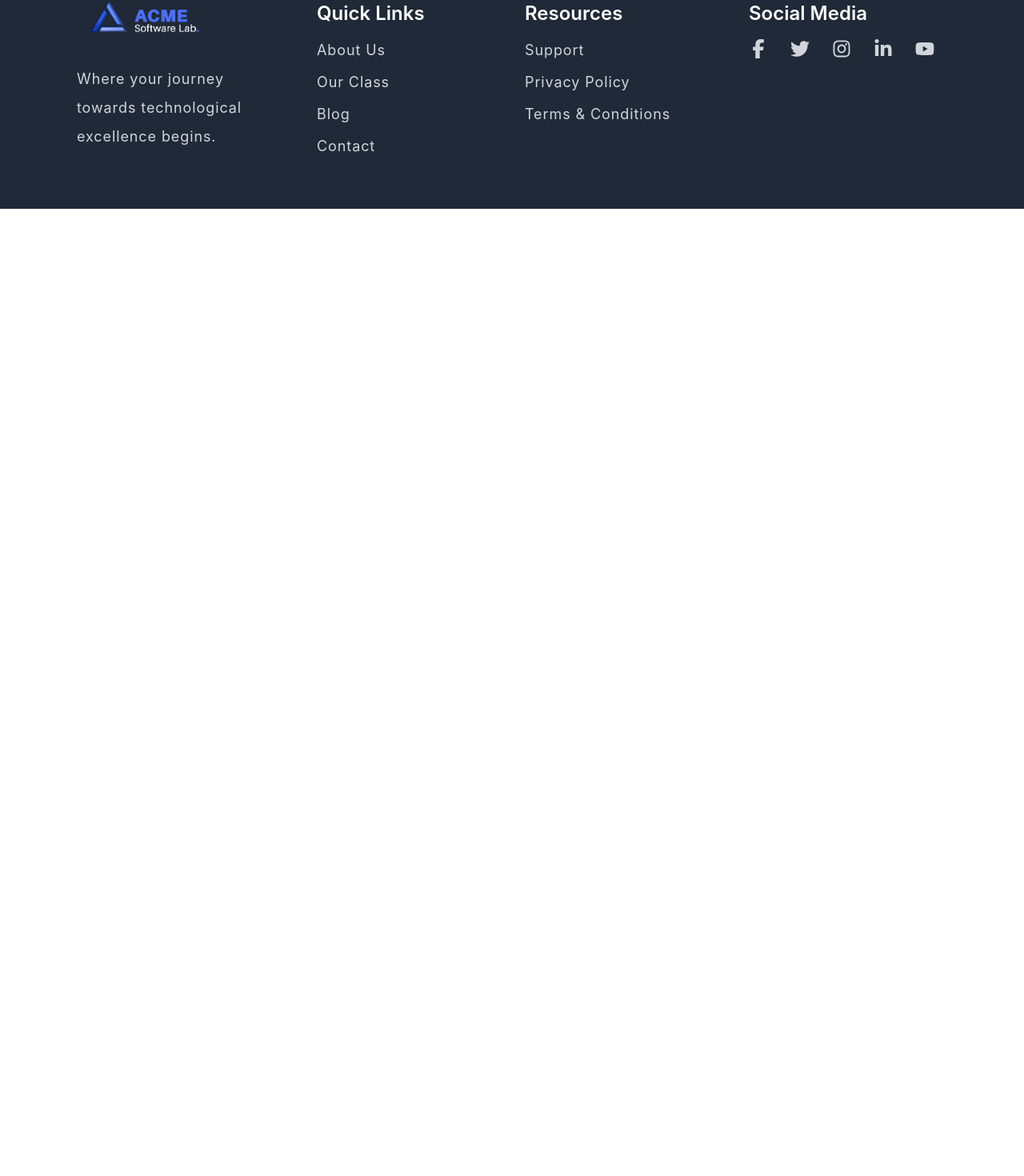
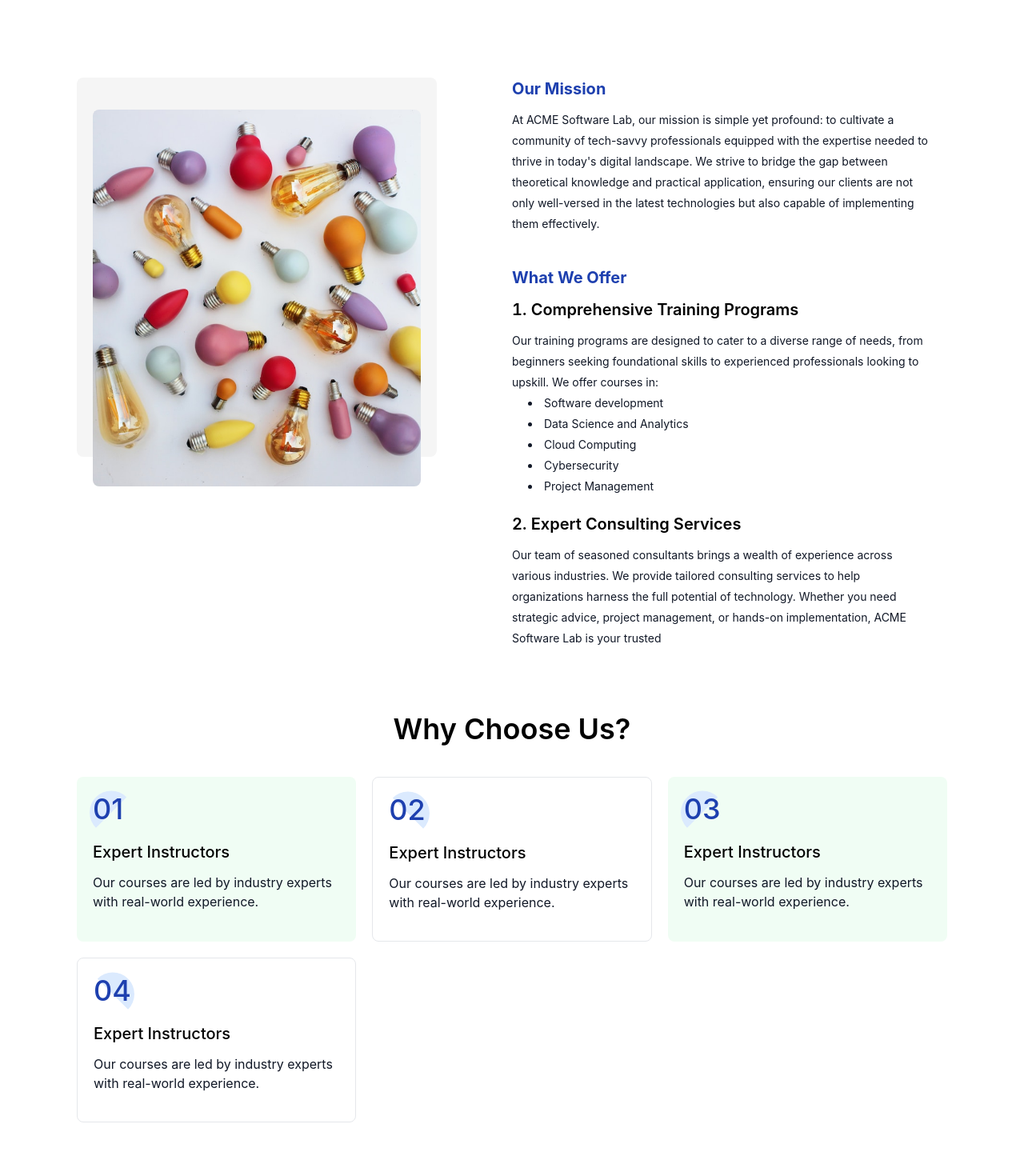
Before and after one commit to Unique-01/acme-software-lab, a React (Create React App) app: page /about in a window 1280 px wide. Shown: the part 709-2179 px from the top of the page at 80% size. Before the commit the page ends 970 px from the top, so only its background shows below. Built offline with nearby package versions, Linux system fonts and the light colour scheme.

Commit message:
complete about us page

```diff
--- a/src/pages/AboutPage/components/Header.tsx
+++ b/src/pages/AboutPage/components/Header.tsx
@@ -3,7 +3,7 @@ import headerImg2 from "../assets/headerImg2.jpeg";
 
 const Header: React.FC = () => {
     return (
-        <div className="grid md:grid-cols-2 ">
+        <div className="grid md:grid-cols-2 pb-20 pt-10 ">
             <div>
                 <h1 className="text-blue-800 text-5xl font-bold mb-5">
                     About Us
--- /dev/null
+++ b/src/pages/AboutPage/components/MissionSection.tsx
@@ -0,0 +1,77 @@
+import MissionImg from "../assets/missionImg.jpeg";
+
+const MissionSection: React.FC = () => {
+    return (
+        <div className="grid lg:grid-cols-2 py-20">
+            <div className="">
+                <div className="bg-neutral-100 h-[474px] w-[450px] rounded-lg relative">
+                    <div className="absolute left-5 top-10">
+                        <img
+                            src={MissionImg}
+                            alt=""
+                            className="w-[410px] h-[471px] rounded-lg object-cover"
+                        />
+                    </div>
+                </div>
+            </div>
+            <div className="pe-5">
+                <div className="mb-10">
+                    <h3 className="text-blue-800 font-bold text-xl mb-3">
+                        Our Mission
+                    </h3>
+                    <p className="font-normal text-gray-900 text-sm leading-[26px]">
+                        At ACME Software Lab, our mission is simple yet
+                        profound: to cultivate a community of tech-savvy
+                        professionals equipped with the expertise needed to
+                        thrive in today's digital landscape. We strive to bridge
+                        the gap between theoretical knowledge and practical
+                        application, ensuring our clients are not only
+                        well-versed in the latest technologies but also capable
+                        of implementing them effectively.
+                    </p>
+                </div>
+                <div>
+                    <h3 className="text-blue-800 font-bold text-xl mb-3">
+                        What We Offer
+                    </h3>
+                    <ol className="list-decimal list-inside">
+                        <div className="mb-5">
+                            <li className="font-semibold text-xl mb-3">
+                                Comprehensive Training Programs
+                            </li>
+                            <p className="font-normal text-gray-900 text-sm leading-[26px]">
+                                Our training programs are designed to cater to a
+                                diverse range of needs, from beginners seeking
+                                foundational skills to experienced professionals
+                                looking to upskill. We offer courses in:
+                                <ul className="list-disc list-inside ps-5">
+                                    <li>Software development</li>
+                                    <li>Data Science and Analytics</li>
+                                    <li>Cloud Computing</li>
+                                    <li>Cybersecurity</li>
+                                    <li>Project Management</li>
+                                </ul>
+                            </p>
+                        </div>
+                        <div>
+                            <li className="font-semibold text-xl mb-3">
+                                Expert Consulting Services
+                            </li>
+                            <p className="font-normal text-gray-900 text-sm leading-[26px]">
+                                Our team of seasoned consultants brings a wealth
+                                of experience across various industries. We
+                                provide tailored consulting services to help
+                                organizations harness the full potential of
+                                technology. Whether you need strategic advice,
+                                project management, or hands-on implementation,
+                                ACME Software Lab is your trusted
+                            </p>
+                        </div>
+                    </ol>
+                </div>
+            </div>
+        </div>
+    );
+};
+
+export default MissionSection;
--- /dev/null
+++ b/src/pages/AboutPage/components/WhyChoose.tsx
@@ -0,0 +1,53 @@
+import Reasons from "./whyChoose.json";
+
+interface ReasonProps {
+    id: number;
+    title: string;
+    description: string;
+}
+
+const WhyChoose: React.FC = () => {
+    return (
+        <div className="pb-20">
+            <div className="mb-10">
+                <h2 className="text-4xl text-center font-semibold">
+                    Why Choose Us?
+                </h2>
+            </div>
+            <div className="grid grid-cols-3 gap-5">
+                {Reasons.map((reason) => (
+                    <ReasonCard
+                        id={reason.id}
+                        title={reason.title}
+                        description={reason.description}
+                    />
+                ))}
+            </div>
+        </div>
+    );
+};
+
+const ReasonCard: React.FC<ReasonProps> = ({ id, title, description }) => {
+    return (
+        <div
+            className={`p-5  rounded-lg ${
+                id % 2 !== 0 ? "bg-green-50" : "border"
+            } `}>
+            <div className="relative">
+                <div
+                    className={`absolute -top-3  w-[27px] h-[54px] bg-blue-100 ${
+                        id % 2 !== 0
+                            ? "rounded-l-full rotate-45"
+                            : "rounded-r-full -rotate-45 left-5"
+                    }`}></div>
+                <h5 className="text-blue-800 relative text-4xl mb-5">
+                    {id < 10 ? `0${id}` : id}
+                </h5>
+            </div>
+            <h3 className="text-xl font-medium mb-3">{title}</h3>
+            <p className="mb-4 font-normal text-gray-900">{description}</p>
+        </div>
+    );
+};
+
+export default WhyChoose;
--- /dev/null
+++ b/src/pages/AboutPage/components/whyChoose.json
@@ -0,0 +1,22 @@
+[
+    {
+        "id": 1,
+        "title": "Expert Instructors",
+        "description": "Our courses are led by industry experts with real-world experience."
+    },
+    {
+        "id": 2,
+        "title": "Expert Instructors",
+        "description": "Our courses are led by industry experts with real-world experience."
+    },
+    {
+        "id": 3,
+        "title": "Expert Instructors",
+        "description": "Our courses are led by industry experts with real-world experience."
+    },
+    {
+        "id": 4,
+        "title": "Expert Instructors",
+        "description": "Our courses are led by industry experts with real-world experience."
+    }
+]
--- a/src/pages/AboutPage/index.tsx
+++ b/src/pages/AboutPage/index.tsx
@@ -1,9 +1,13 @@
 import Header from "./components/Header";
+import MissionSection from "./components/MissionSection";
+import WhyChoose from "./components/WhyChoose";
 
 const AboutPage: React.FC = () => {
     return (
         <div className="container my-10">
             <Header />
+            <MissionSection />
+            <WhyChoose />
         </div>
     );
 };
```
Also changed, not shown: src/pages/AboutPage/assets/missionImg.jpeg (added).
